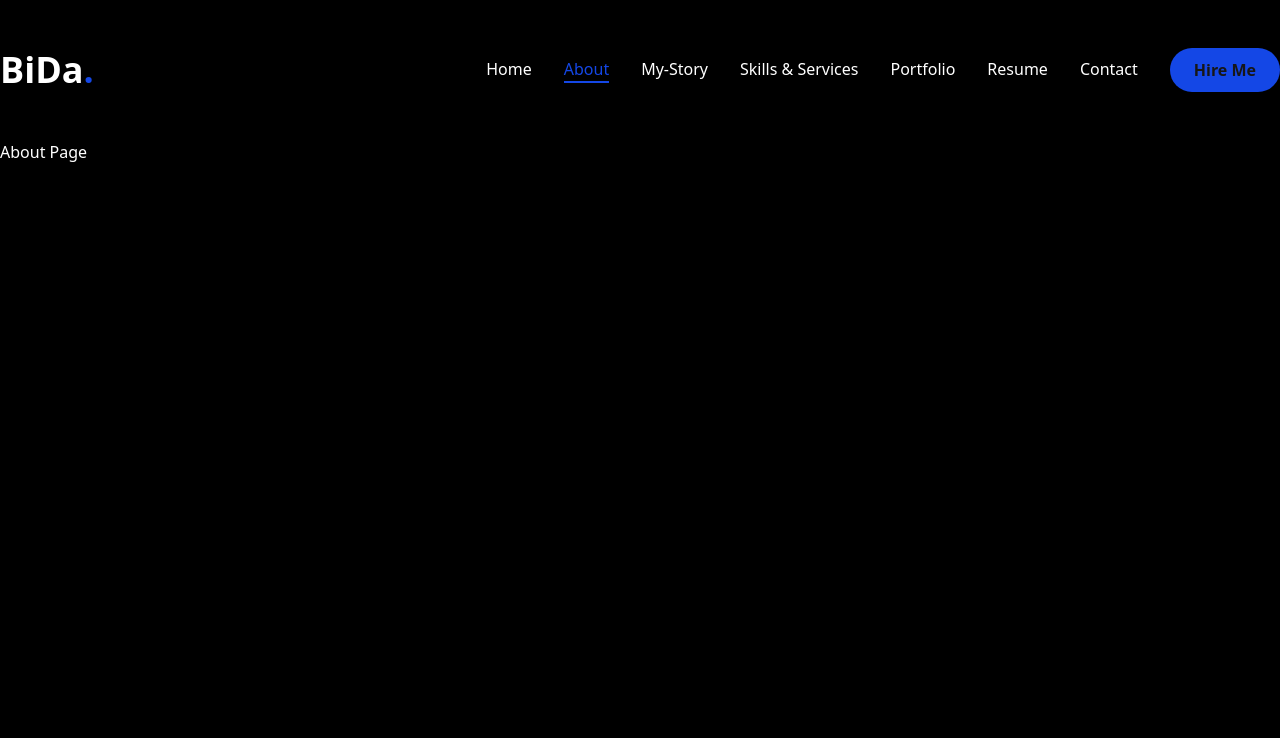
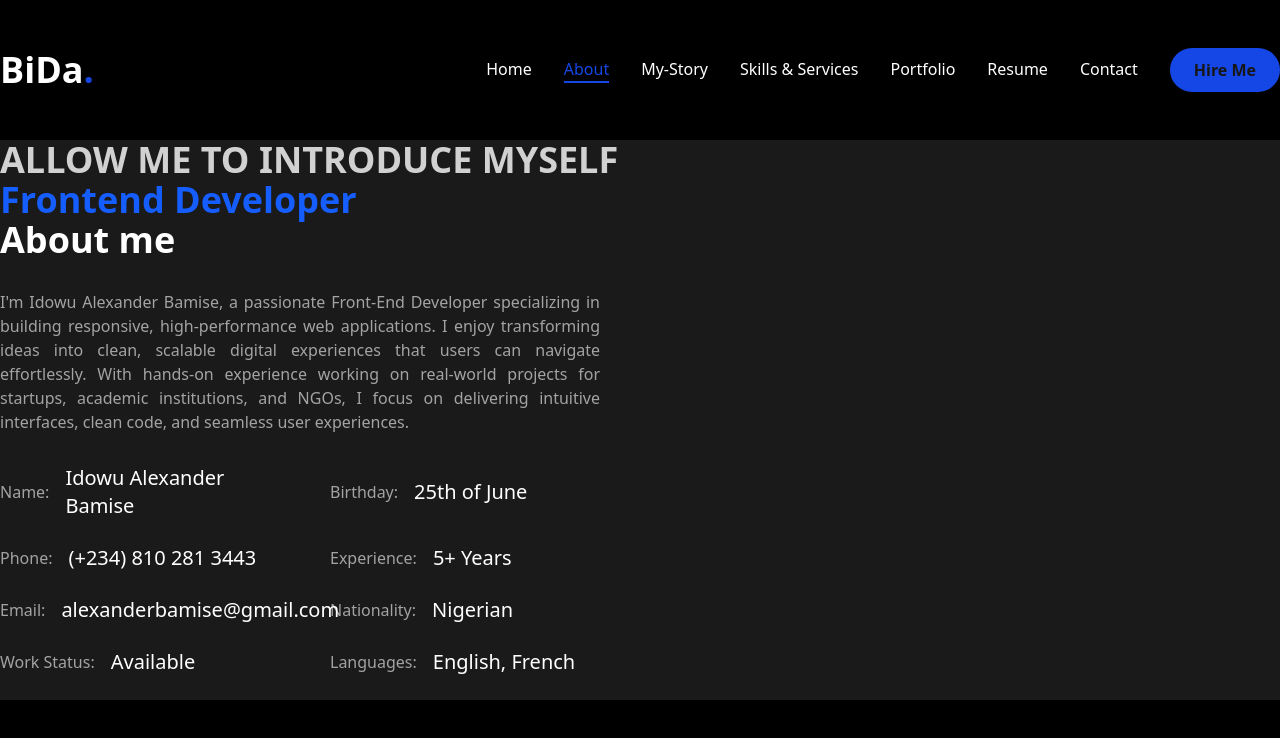
Before and after one commit to Bida3443/Bida-dev, a Next.js app: page /about in a window 1280 px wide. Shown: the top 738 px of the page. Built offline with nearby package versions, Linux system fonts and the light colour scheme.

Commit message:
My Porfolio

```diff
--- a/app/about/page.tsx
+++ b/app/about/page.tsx
@@ -1,6 +1,86 @@
+"use client"
+
+
+// import { Tabs, TabsContent } from "@/components/ui//tabs";
+import { motion } from "framer-motion";
+
+
+
+
+const about = {
+    title:"About me",
+    Description: "I'm Idowu Alexander Bamise, a passionate Front-End Developer specializing in building responsive, high-performance web applications. I enjoy transforming ideas into clean, scalable digital experiences that users can navigate effortlessly. With hands-on experience working on real-world projects for startups, academic institutions, and NGOs, I focus on delivering intuitive interfaces, clean code, and seamless user experiences.",
+
+    info: [
+        {
+            fieldName: "Name:",
+            fieldValue: "Idowu Alexander Bamise"
+        },
+        {
+            fieldName: "Birthday:",
+            fieldValue: "25th of June"
+        },
+        {
+            fieldName: "Phone:",
+            fieldValue: "(+234) 810 281 3443"
+        },
+        {
+            fieldName: "Experience:",
+            fieldValue: "5+ Years"
+        },
+        {
+            fieldName: "Email:",
+            fieldValue: "alexanderbamise@gmail.com"
+        },
+        {
+            fieldName: "Nationality:",
+            fieldValue: "Nigerian"
+        },
+        {
+            fieldName: "Work Status:",
+            fieldValue: "Available"
+        },
+        {
+            fieldName: "Languages:",
+            fieldValue: "English, French"
+        },
+
+
+    ]
+
+};
 export default function Service ()  {
 
     return(
-        <div>About Page</div>
+        <motion.div
+        initial={{opacity: 0}}
+        animate={{opacity: 1,
+        transition: {delay: 2.4, duration: 0.4, ease:"easeIn"},
+        }}
+
+        className="container min-h-[70vh] mx-auto bg-[#1a1a1b]">
+            <div className="container mx-auto">
+                <h1 className="text-white/80 lg:text-4xl text-2xl font-bold">ALLOW ME TO INTRODUCE MYSELF</h1>
+                <div>
+                    <h2 className="text-blue-600 text-4xl font-bold">Frontend Developer</h2>
+
+                    <div className="w-full text-center lg:text-left">
+                      <div className="flex flex-col gap-7.5">
+                         <h3 className="text-4xl font-bold">{about.title}</h3>
+                         <p className="max-w-150 text-justify text-white/60 mx-auto lg:mx-0">{about.Description}</p>
+                       <ul  className="grid grid-cols-1 lg:grid-cols-2 gap-x-10 gap-y-6 max-w-155 mx-auto xl:mx-0 ">
+                             {about.info.map((item,index)=>{
+                             return <li key={index} className="flex items-center lg:justify-center  flex-start lg:justify-start gap-4">
+                            <span className="text-white/60">{item.fieldName}</span>
+                            <span className="text-xl">{item.fieldValue}</span>
+                                    </li>
+                                         })}
+                                        </ul>
+                                                </div>
+                                            </div>
+
+                </div>
+            </div>
+        </motion.div>
     )
 }
--- a/app/resume/page.tsx
+++ b/app/resume/page.tsx
@@ -79,7 +79,7 @@ const experience = {
 
     ]
 
-}
+};
 
 const education = {
     icon: "/public/Bida.png",
@@ -141,7 +141,7 @@ const Skills = {
 
     ]
 
-}
+};
 
 
 export default function Resume ()  {
--- a/app/story/page.tsx
+++ b/app/story/page.tsx
@@ -1,3 +1,6 @@
+
+
+
 export default function Service ()  {
 
     return(
```
